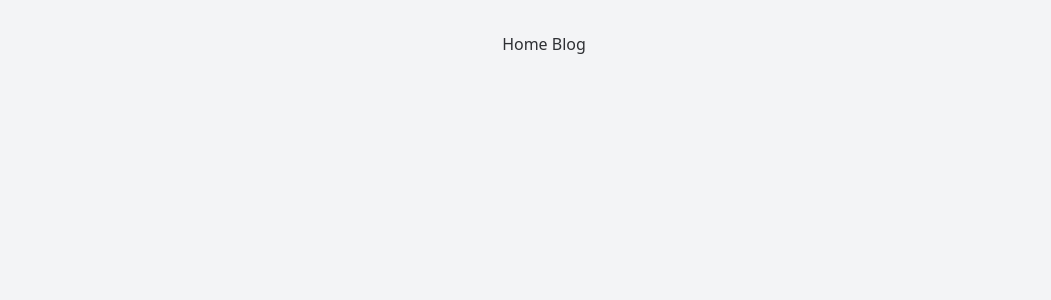
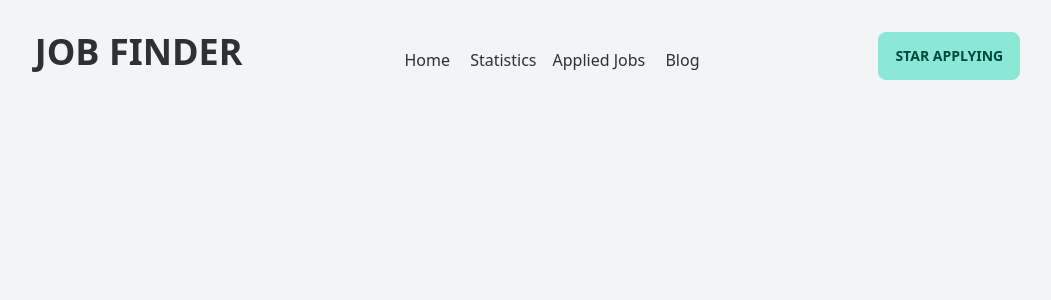
Before and after one commit to tarikulsk/job-finder, a React (Vite) app: page / in a window 1280 px wide. Shown: the top 300 px of the page, without its empty margins (96-1147 px from the left). Built offline with nearby package versions, Linux system fonts and the light colour scheme.

Commit message:
header ready

```diff
--- a/index.html
+++ b/index.html
@@ -1,13 +1,16 @@
 <!DOCTYPE html>
 <html lang="en">
+
 <head>
   <meta charset="UTF-8" />
-    <link rel="icon" type="image/svg+xml" href="/vite.svg" />
+  <link rel="icon" type="image/svg+xml" href="https://cdn-icons-png.flaticon.com/512/6400/6400250.png" />
   <meta name="viewport" content="width=device-width, initial-scale=1.0" />
-    <title>Vite + React</title>
+  <title>Job Finder</title>
 </head>
+
 <body>
   <div id="root"></div>
   <script type="module" src="/src/main.jsx"></script>
 </body>
+
 </html>
--- /dev/null
+++ b/src/component/AppliedJobs/AppliedJobs.jsx
@@ -0,0 +1,12 @@
+import React from 'react';
+
+const AppliedJobs = () => {
+    return (
+        <div>
+            <h1>Applied Jobs Page</h1>
+
+        </div>
+    );
+};
+
+export default AppliedJobs;
--- a/src/component/Header/Header.jsx
+++ b/src/component/Header/Header.jsx
@@ -3,10 +3,19 @@ import { Link } from 'react-router-dom';
 
 const Header = () => {
     return (
-        <div>
-            <Link to='/'> Home </Link>
-            <Link to='/blog'> Blog </Link>
+        <div className='grid grid-cols-3 '>
+            <div><h1 className='text-4xl font-bold '>JOB FINDER</h1></div>
+            <div className='mt-4'>
+                <Link className='ms-4' to='/'> Home </Link>
+                <Link className='ms-4' to='statistics'>Statistics</Link>
+                <Link className='ms-4' to='appliedjobs' >Applied Jobs</Link>
+                <Link className='ms-4' to='/blog'> Blog </Link>
 
+            </div>
+            <div>
+                <button className="btn btn-primary">Star Applying</button>
+
+            </div>
         </div>
     );
 };
--- a/src/component/Home/Home.jsx
+++ b/src/component/Home/Home.jsx
@@ -5,7 +5,7 @@ import { Outlet } from 'react-router-dom';
 const Home = () => {
     return (
 
-        <div>
+        <div >
             <Header />
 
             <Outlet />
--- /dev/null
+++ b/src/component/Statistics/Statistics.jsx
@@ -0,0 +1,12 @@
+import React from 'react';
+
+const Statistics = () => {
+    return (
+        <div>
+            <h1>Statistics Page......................</h1>
+
+        </div>
+    );
+};
+
+export default Statistics;
```
Also changed, not shown: src/main.jsx (+12 -2 lines). Lines whose indentation alone changed are shown as unchanged.
